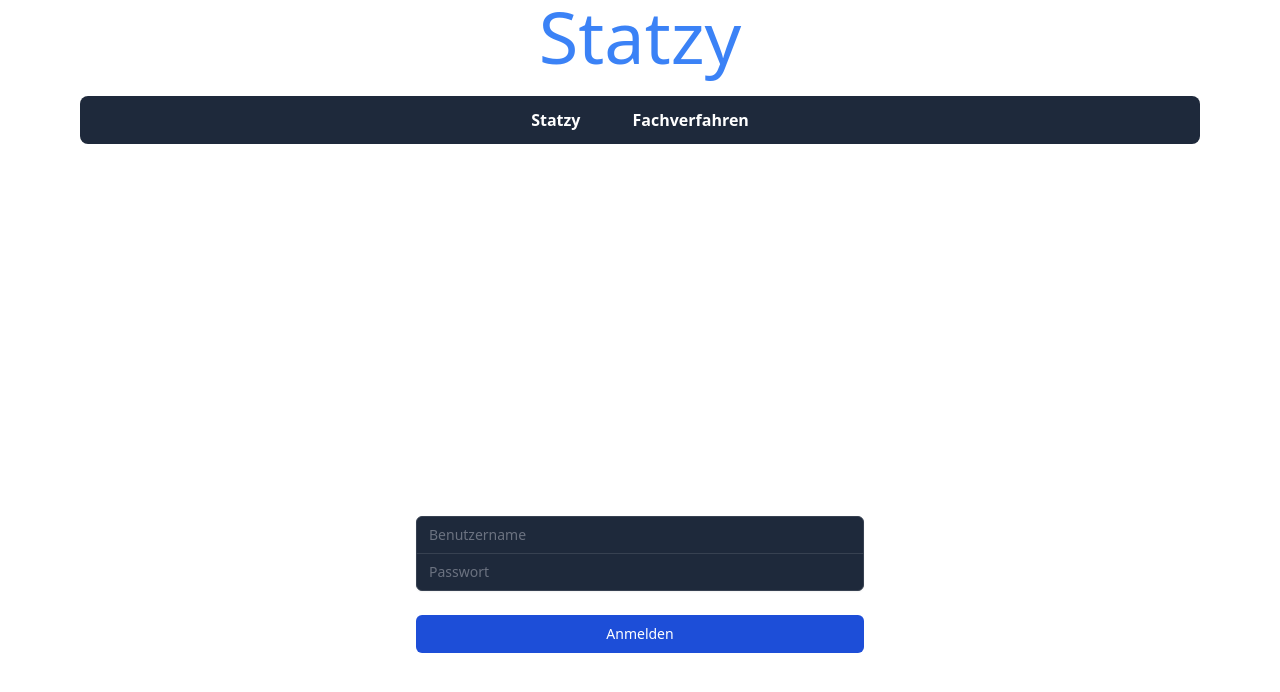
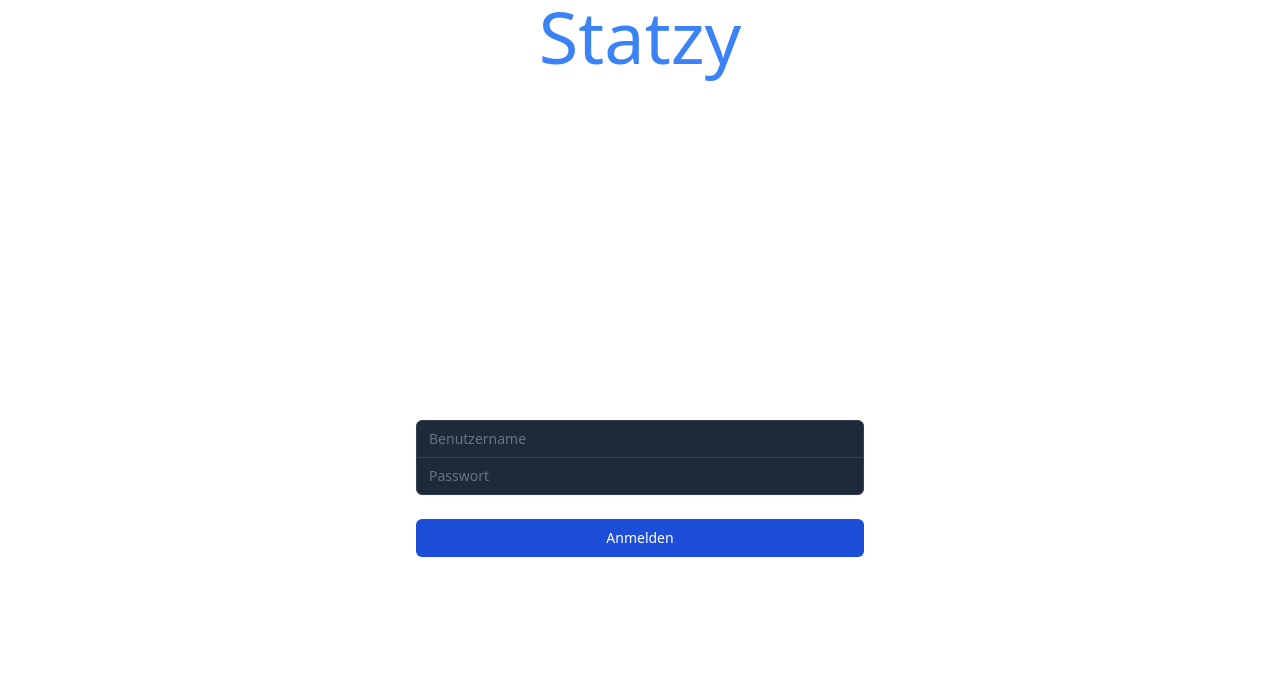
Before and after one commit to LeonKohli/statzy-nuxt, a Nuxt app: page /login in a window 1280 px wide. Shown: the top 692 px of the page. Built offline with nearby package versions, Linux system fonts and the light colour scheme.

Commit message:
navbar aus bei login

```diff
--- a/app.vue
+++ b/app.vue
@@ -1,15 +1,26 @@
 <template>
   <div>
     <h1 class="text-7xl text-center text-blue-500">Statzy</h1>
-    <Navbar></Navbar>
+    <Navbar v-if="!isLoginPage"></Navbar>
     <router-view></router-view>
   </div>
 </template>
 
 <script>
+import navbar from '/components/navbar.vue';
+
 export default {
   name: 'App',
-}
+  components: {
+    navbar,
+  },
+  computed: {
+    isLoginPage() {
+      // Überprüfe, ob die aktuelle Seite die Login-Seite ist
+      return this.$route.name === 'login';
+    },
+  },
+};
 </script>
 
 <style>
```
